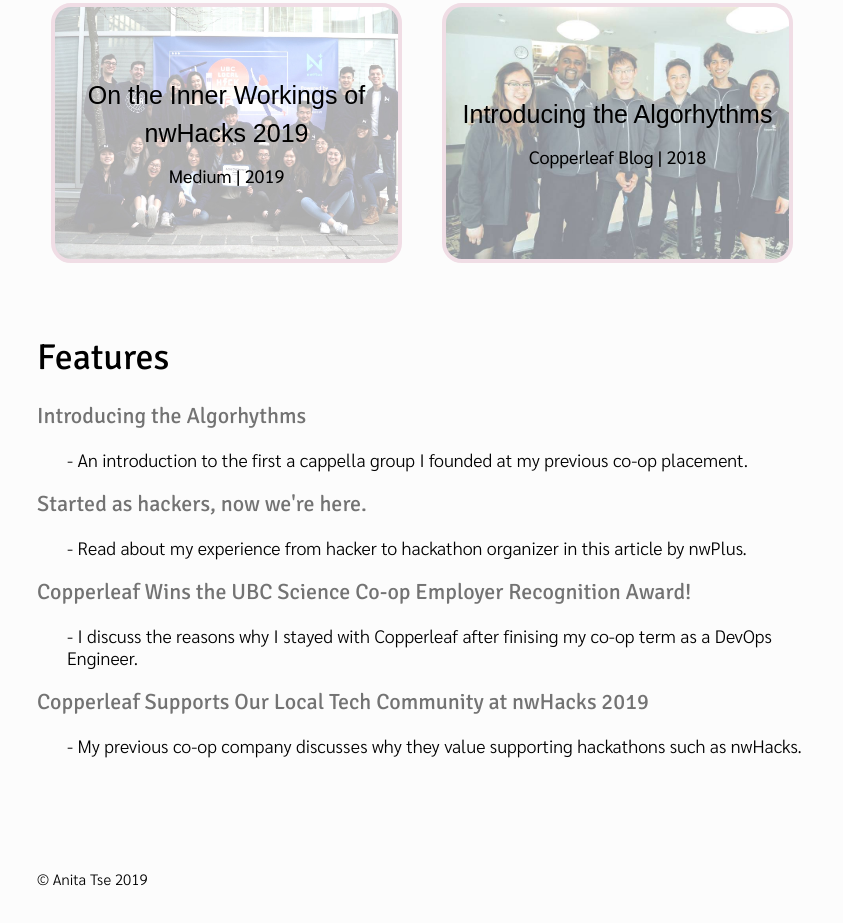
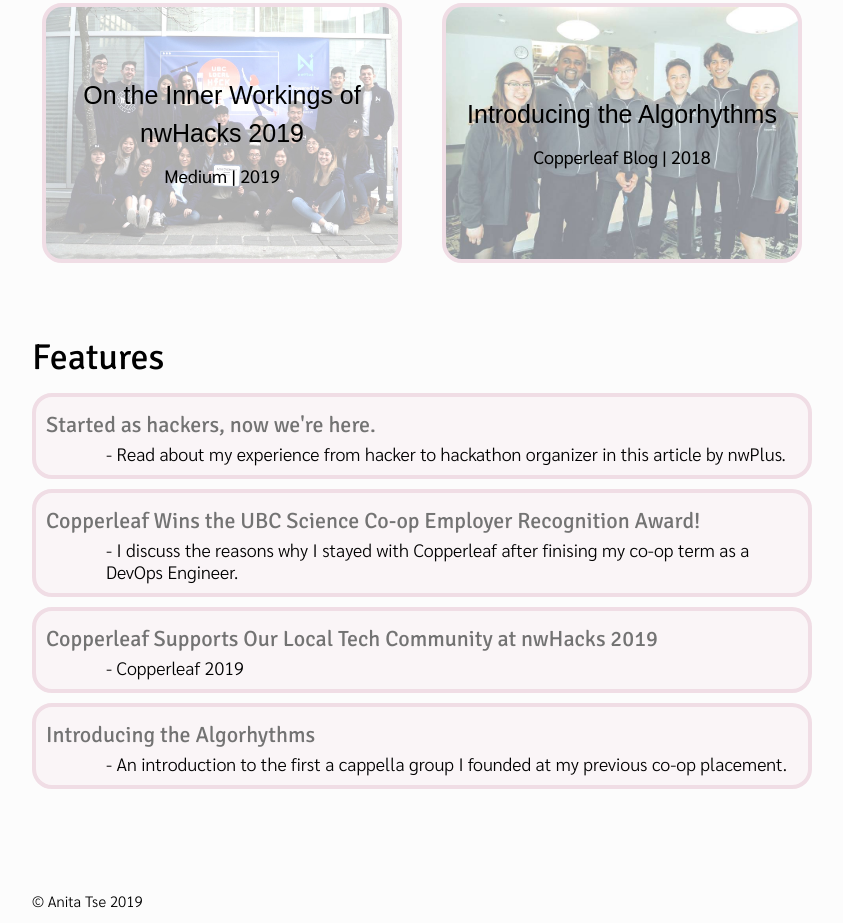
Before and after one commit to anitatse/anitatse.github.io, a plain HTML site: page index.html in a window 1280 px wide. Shown: the part 999-1922 px from the top of the page, without its empty margins (218-1061 px from the left). Before the commit the page ends 1892 px from the top, so only its background shows below. Drawn offline with nearby package versions, Linux system fonts and the light colour scheme.

Commit message:
idek what i did

```diff
--- a/css/card.css
+++ b/css/card.css
@@ -19,7 +19,6 @@
    max-width: 1024px;
    height: 300px;
    width: 100%;
-   padding: 0 4%;
    display: flex;
    justify-content: center;
    align-items: left;
@@ -29,7 +28,7 @@
   max-width: 100%;
 }
 
-@media screen and (max-width: 950px) {
+@media screen and (max-width: 680px) {
    .row {
       flex-direction: column;
       height: 620px;
--- a/css/projects.css
+++ b/css/projects.css
@@ -9,16 +9,39 @@
 }
 
 .container {
-  max-width: 850px;
+  max-width: 800px;
   padding-top: 10px;
   margin-left: auto;
   margin-right: auto;
+}
+
+#feature-container {
+   border-radius: 20px;
+   border: 4px solid #f0dde5;
+   background-color: #faf5f7;
+   cursor: pointer;
+   margin: 10px;
+}
+
+#feature-container:hover {
+     margin-left: 5px;
+     margin-right: -5px;
+}
+
+#feature-container:hover .feature-name {
+    font-size: 23px;
+    transition: all 0.2s ease;
 }
 
 #container-centered {
     justify-content: center;
     align-items: center;
     text-align: center;
+    max-width: 550px;
+}
+
+#arrow {
+    float:right;
 }
 
 #banner-container {
--- a/css/style.css
+++ b/css/style.css
@@ -15,9 +15,11 @@
   line-height: 50px;
   font-family: 'Signika', sans-serif;
   font-weight: 500;
-  padding-left: 40px;
-  padding-right: 40px;
+  padding-left: 10px;
+  padding-right: 10px;
 }
+
+p { margin:0 }
 
 .subheader {
   color: #474747;
@@ -25,18 +27,18 @@
   line-height: 22px;
   font-family: 'Sarabun', sans-serif;
   font-weight: 300;
-  padding-left: 40px;
-  padding-right: 40px;
+  padding-left: 10px;
+  padding-right: 10px;
 }
 
 .feature-name {
   color: #737373;
   font-size: 22px;
-  line-height: 22px;
+  line-height: 36px;
   font-family: 'Signika', sans-serif;
   font-weight: 500;
-  padding-left: 40px;
-  padding-right: 40px;
+  padding-left: 10px;
+  padding-right: 10px;
 }
 
 .feature-name:hover {
@@ -70,11 +72,12 @@
 
 .paragraph {
   font-size: 18px;
-  line-height: 28px;
+  line-height: 24px;
   font-family: 'Sarabun', sans-serif;
   font-weight: 300;
-  padding-left: 40px;
-  padding-right: 40px;
+  padding-left: 10px;
+  padding-right: 10px;
+  padding-bottom: 10px;
 }
 
 .paragraph a {
--- a/index.html
+++ b/index.html
@@ -70,8 +70,8 @@
 
       <img class="headshot" src="images/headshot.jpg" width=200px>
       <h1 class="header" id="welcome1">Hey, Anita here 👋</h1>
-      <p class="paragraph" id="left-paragraph">DevOps Engineer and CS student at UBC.
-          Co-President of nwPlus UBC. Speaker at Hackcon vii. <br>
+      <p class="paragraph" id="left-paragraph">I'm a Software Developer and Student at the University of British Columbia.
+          Co-President of nwPlus. Speaker at Hackcon vii. <br>
           Lover of all things logistical and artistical ✨
           </p>
 
@@ -134,17 +134,26 @@
       <div class="smallspace"></div>
       <h1 class="header" id="header1">Features</h1>
 
+      <div class="container" id="feature-container" onclick="window.open('https://medium.com/nwplusubc/started-as-hackers-83383092b159', '_blank');">
+          <p class="feature-name"><a href="https://medium.com/nwplusubc/started-as-hackers-83383092b159" target="_blank">Started as hackers, now we're here.</a></p>
+          <p class="paragraph" style="line-height:22px; padding-left:70px;">- Read about my experience from hacker to hackathon organizer in this article by nwPlus.</p>
+      </div>
+
+      <div class="container" id="feature-container" onclick="window.open('https://www.copperleaf.com/articles/copperleaf-wins-the-ubc-science-co-op-employer-recognition-award/', '_blank');">
+          <p class="feature-name"><a href="https://www.copperleaf.com/articles/copperleaf-wins-the-ubc-science-co-op-employer-recognition-award/" target="_blank">Copperleaf Wins the UBC Science Co-op Employer Recognition Award!</a></p>
+          <p class="paragraph" style="line-height:22px; padding-left:70px;">- I discuss the reasons why I stayed with Copperleaf after finising my co-op term as a DevOps Engineer. </p>
+      </div>
+
+      <div class="container" id="feature-container" onclick="window.open('https://www.copperleaf.com/articles/copperleaf-supports-our-local-tech-community-at-nwhacks-2019/', '_blank');">
+          <p class="feature-name"><a href="https://www.copperleaf.com/articles/copperleaf-supports-our-local-tech-community-at-nwhacks-2019/" target="_blank">Copperleaf Supports Our Local Tech Community at nwHacks 2019</a></p>
+          <p class="paragraph" style="line-height:22px; padding-left:70px;">- Copperleaf 2019</p>
+      </div>
+
+      <div class="container" id="feature-container" onclick="window.open('https://www.copperleaf.com/articles/copperleaf-introducing-algorhythms/', '_blank');">
           <p class="feature-name"><a href="https://www.copperleaf.com/articles/copperleaf-introducing-algorhythms/" target="_blank">Introducing the Algorhythms</a></p>
           <p class="paragraph" style="line-height:22px; padding-left:70px;">- An introduction to the first a cappella group I founded at my previous co-op placement.</p>
+      </div>
 
-          <p class="feature-name"><a href="https://medium.com/nwplusubc/started-as-hackers-83383092b159" target="_blank">Started as hackers, now we're here.</a></p>
-          <p class="paragraph" style="line-height:22px; padding-left:70px;">- Read about my experience from hacker to hackathon organizer in this article by nwPlus.</p>
-
-          <p class="feature-name"><a href="https://www.copperleaf.com/articles/copperleaf-wins-the-ubc-science-co-op-employer-recognition-award/" target="_blank">Copperleaf Wins the UBC Science Co-op Employer Recognition Award!</a></p>
-          <p class="paragraph" style="line-height:22px; padding-left:70px;">- I discuss the reasons why I stayed with Copperleaf after finising my co-op term as a DevOps Engineer. </p>
-
-          <p class="feature-name"><a href="https://www.copperleaf.com/articles/copperleaf-supports-our-local-tech-community-at-nwhacks-2019/" target="_blank">Copperleaf Supports Our Local Tech Community at nwHacks 2019</a></p>
-          <p class="paragraph" style="line-height:22px; padding-left:70px;">- My previous co-op company discusses why they value supporting hackathons such as nwHacks.</p>
 
     <!-- end of page -->
       <div class="space"></div>
```
